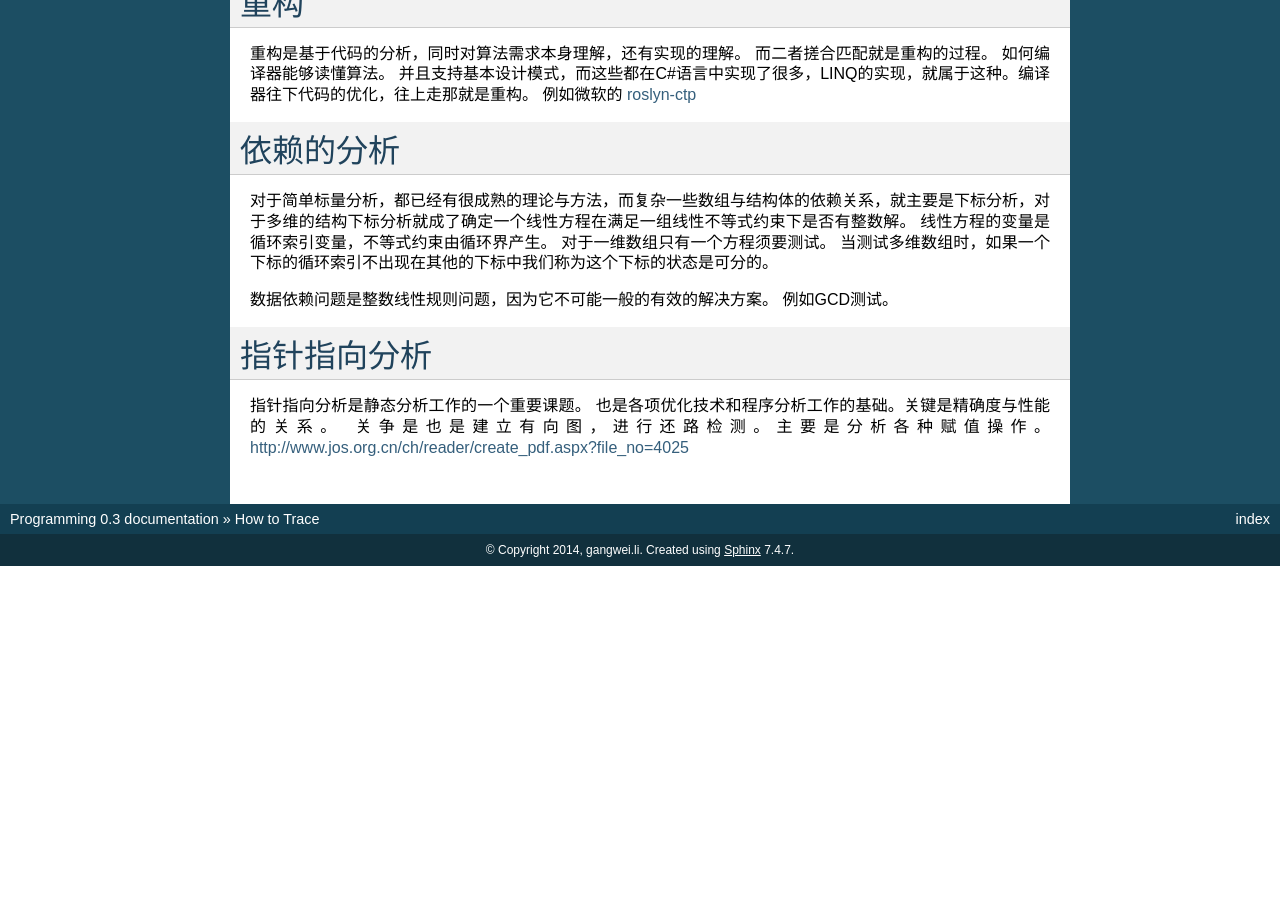
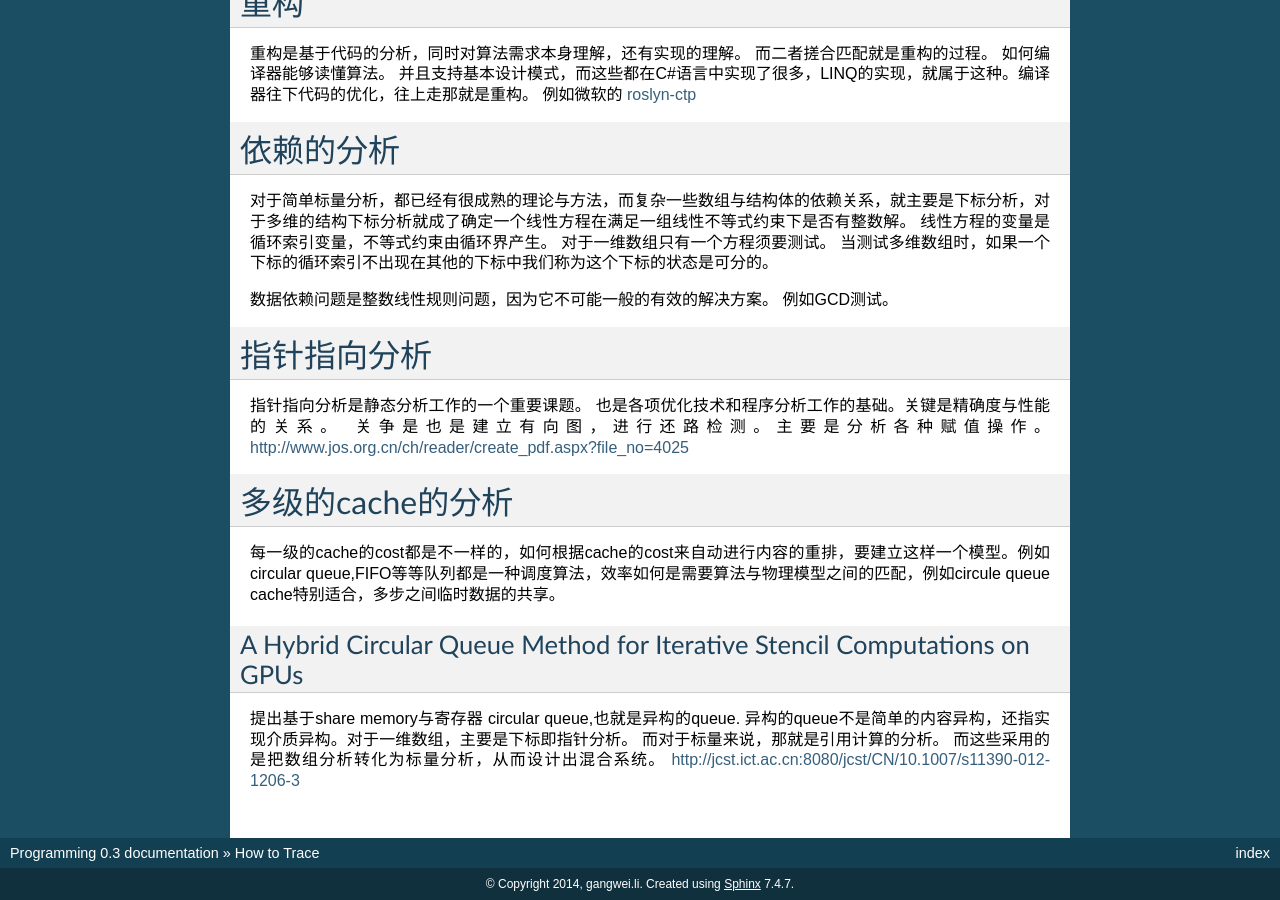
Before and after one commit to gwli/Programming, a Sphinx documentation site: the page built from source/content/Stage_3/LLVM/Optimiztion.rst, in a window 1280 px wide and 900 px high, scrolled down 3911 px. Built offline with Sphinx 7.4.7, drawn with Linux system fonts in a browser that asks for light colours; before the commit the page ends 4477 px from its top, so only the background shows below that; some of the changed text lies outside the part shown.

Commit message:
多级cache的分析

```diff
--- a/source/content/Stage_3/LLVM/Optimiztion.rst
+++ b/source/content/Stage_3/LLVM/Optimiztion.rst
@@ -237,3 +237,15 @@ Target code optimization
 
 指针指向分析是静态分析工作的一个重要课题。 也是各项优化技术和程序分析工作的基础。关键是精确度与性能的关系。 关争是也是建立有向图，进行还路检测。主要是分析各种赋值操作。
 http://www.jos.org.cn/ch/reader/create_pdf.aspx?file_no=4025
+
+多级的cache的分析
+=================
+
+每一级的cache的cost都是不一样的，如何根据cache的cost来自动进行内容的重排，要建立这样一个模型。例如circular queue,FIFO等等队列都是一种调度算法，效率如何是需要算法与物理模型之间的匹配，例如circule queue cache特别适合，多步之间临时数据的共享。
+
+A Hybrid Circular Queue Method for Iterative Stencil Computations on GPUs
+-------------------------------------------------------------------------
+
+提出基于share memory与寄存器 circular queue,也就是异构的queue.
+异构的queue不是简单的内容异构，还指实现介质异构。对于一维数组，主要是下标即指针分析。 而对于标量来说，那就是引用计算的分析。 而这些采用的是把数组分析转化为标量分析，从而设计出混合系统。
+http://jcst.ict.ac.cn:8080/jcst/CN/10.1007/s11390-012-1206-3
```
